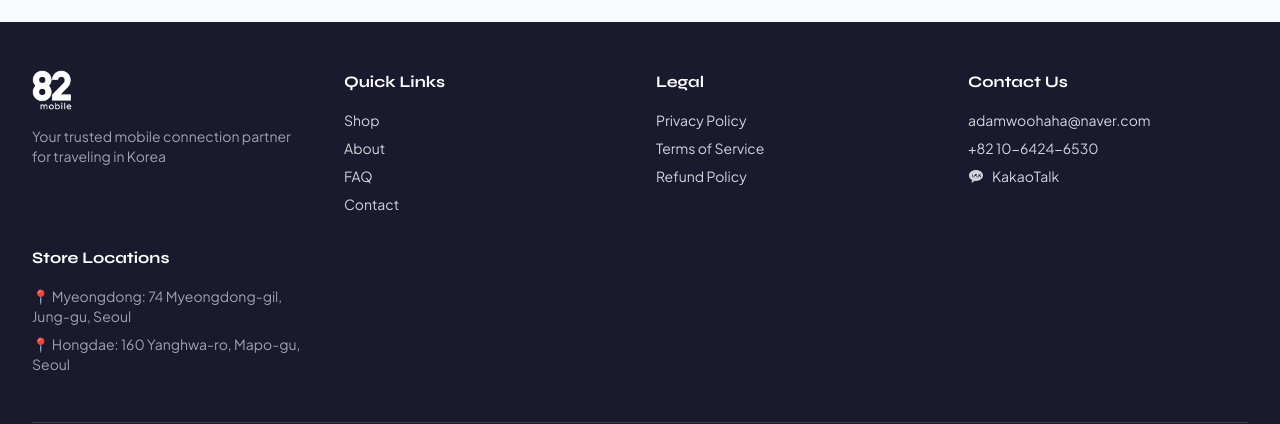
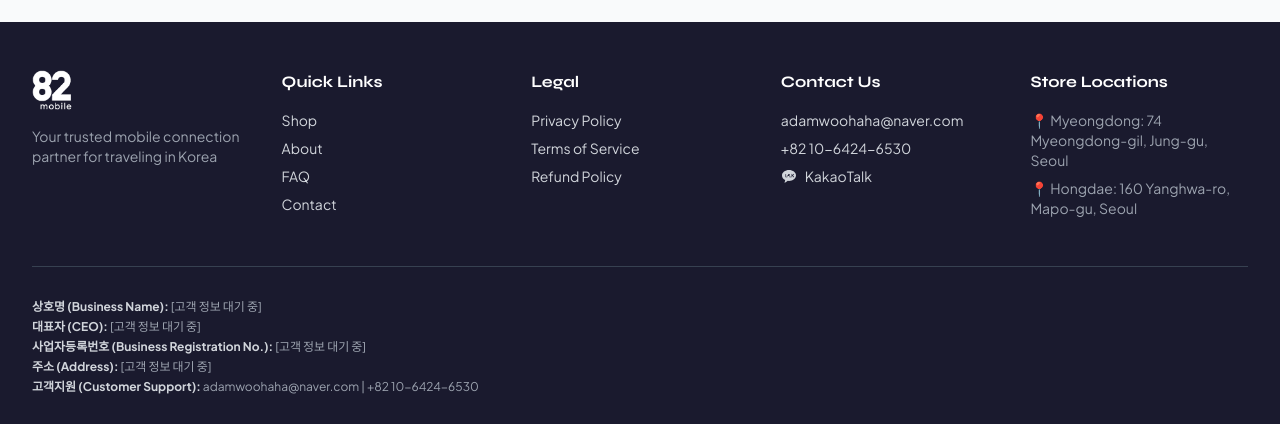
Before and after one commit to jyongchul/82mobile-next, a Next.js app: page /en/shop in a window 1280 px wide. Shown: the part 939-1363 px from the top of the page. Built offline with nearby package versions, Linux system fonts and the light colour scheme; no server answers.

Commit message:
fix(footer): correct grid layout for 5-column footer sections
Footer had grid-cols-4 but 5 sections, causing layout overflow.
Changed to responsive 2-col (md) / 5-col (lg) grid.

Co-Authored-By: Claude Opus 4.5 <noreply@anthropic.com>

```diff
--- a/components/layout/Footer.tsx
+++ b/components/layout/Footer.tsx
@@ -12,7 +12,7 @@ export default function Footer() {
   return (
     <footer className="bg-seoul-night text-gray-300">
       <div className="max-w-7xl mx-auto px-4 sm:px-6 lg:px-8 py-12">
-        <div className="grid grid-cols-1 md:grid-cols-4 gap-8">
+        <div className="grid grid-cols-1 md:grid-cols-2 lg:grid-cols-5 gap-8">
           {/* Company Info */}
           <div className="space-y-4">
             <Image
```
